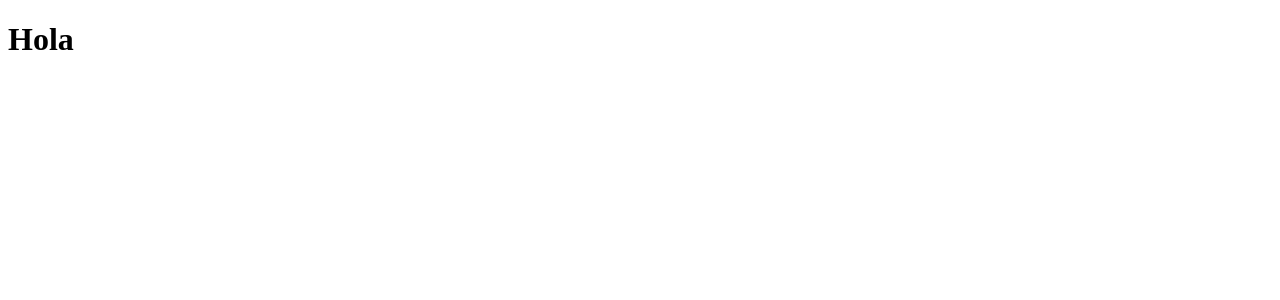
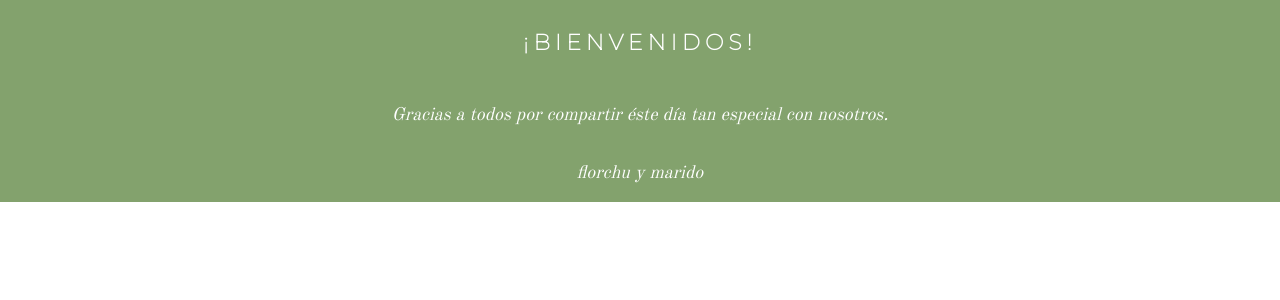
Before and after one commit to teixeira26/bodita-laraDario, a React (Create React App) app: page / in a window 1280 px wide. Shown: the top 300 px of the page. Built offline with nearby package versions, Linux system fonts and the light colour scheme.

Commit message:
(Bienvenido) - agregada sesión bienvenido

```diff
--- a/src/Components/App.jsx
+++ b/src/Components/App.jsx
@@ -1,10 +1,11 @@
-
+import Bienvenido from './Bienvenido/Bienvenido'
+import './app.css'
 
 function App() {
 
   return (
     <div className="App">
-      <h1>Hola</h1>
+      <Bienvenido></Bienvenido>
     </div>
   );
 }
--- /dev/null
+++ b/src/Components/Bienvenido/Bienvenido.jsx
@@ -0,0 +1,15 @@
+import './bienvenido.css'
+
+const Bienvenido =()=>{
+    return (
+        <section>
+            <div className="container">
+                <h4>¡BIENVENIDOS!</h4>
+                <p>Gracias a todos por compartir éste día tan especial con nosotros.</p>
+                <p>florchu y marido</p>
+            </div>
+        </section>
+    )
+}
+
+export default Bienvenido
--- /dev/null
+++ b/src/Components/Bienvenido/bienvenido.css
@@ -0,0 +1,11 @@
+
+
+.container{
+    display: flex;
+    justify-content: center;
+    align-items: center;
+    flex-direction: column;
+    color: white;
+    width: 100%;
+    background-color: #83A26D;
+}
--- /dev/null
+++ b/src/Components/app.css
@@ -0,0 +1,17 @@
+@import url('https://fonts.googleapis.com/css2?family=Montserrat:wght@100&family=Old+Standard+TT&display=swap');
+
+body{
+    margin: 0;
+}
+
+p{
+    font-size: 18px;
+    font-family: 'Old Standard TT', serif;
+    font-style: italic;
+}
+
+h4{
+    font-family: 'Montserrat', sans-serif;
+    letter-spacing: 5px;
+    font-size: 22px;
+}
```
Also changed, not shown: info.txt (added), src/Components/Intro/Intro.jsx (added).
